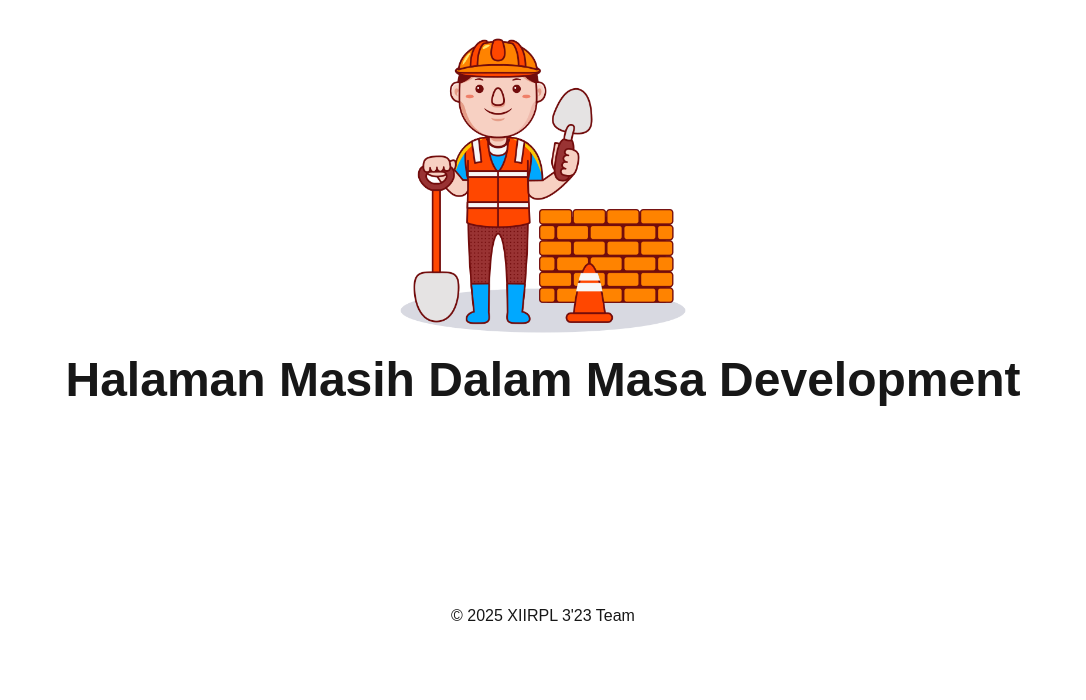
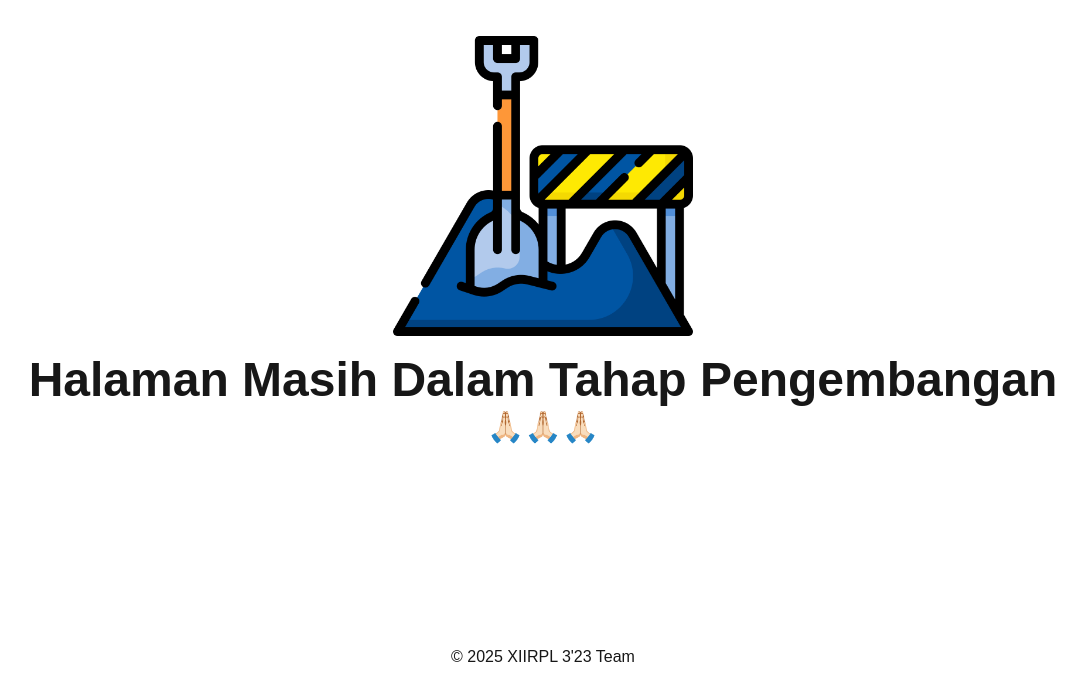
Before and after one commit to NaApipp/rpl3, a Next.js app: page / in a window 1280 px wide. Shown: the top 700 px of the page, without its empty margins (97-1183 px from the left). Built offline with nearby package versions, Linux system fonts and the light colour scheme.

Commit message:
update development page

```diff
--- a/app/components/hero.tsx
+++ b/app/components/hero.tsx
@@ -3,8 +3,9 @@ export default function Hero() {
     return (
         <section id="hero">
             <div className="flex flex-col justify-center items-center mt-9">
-                <img src="/image/dev-icon.png" alt="Development Icon" className="w-[300px]"/>
-                <h1 className="mt-[20px] font-extrabold text-5xl">Halaman Masih Dalam Masa Development</h1>
+                <img src="image\construction.png" alt="Development Icon" className="w-[300px]"/>
+                <h1 className="mt-[20px] font-extrabold text-5xl">Halaman Masih Dalam Tahap Pengembangan</h1>
+                <h1 className="mt-[5px] font-extrabold text-3xl">🙏🏻🙏🏻🙏🏻</h1>
                 <p className="mt-[200px]"><span>&copy; {year}</span> XIIRPL 3'23 Team</p>
             </div>
         </section>
```
Also changed, not shown: public/image/construction.png (added).
